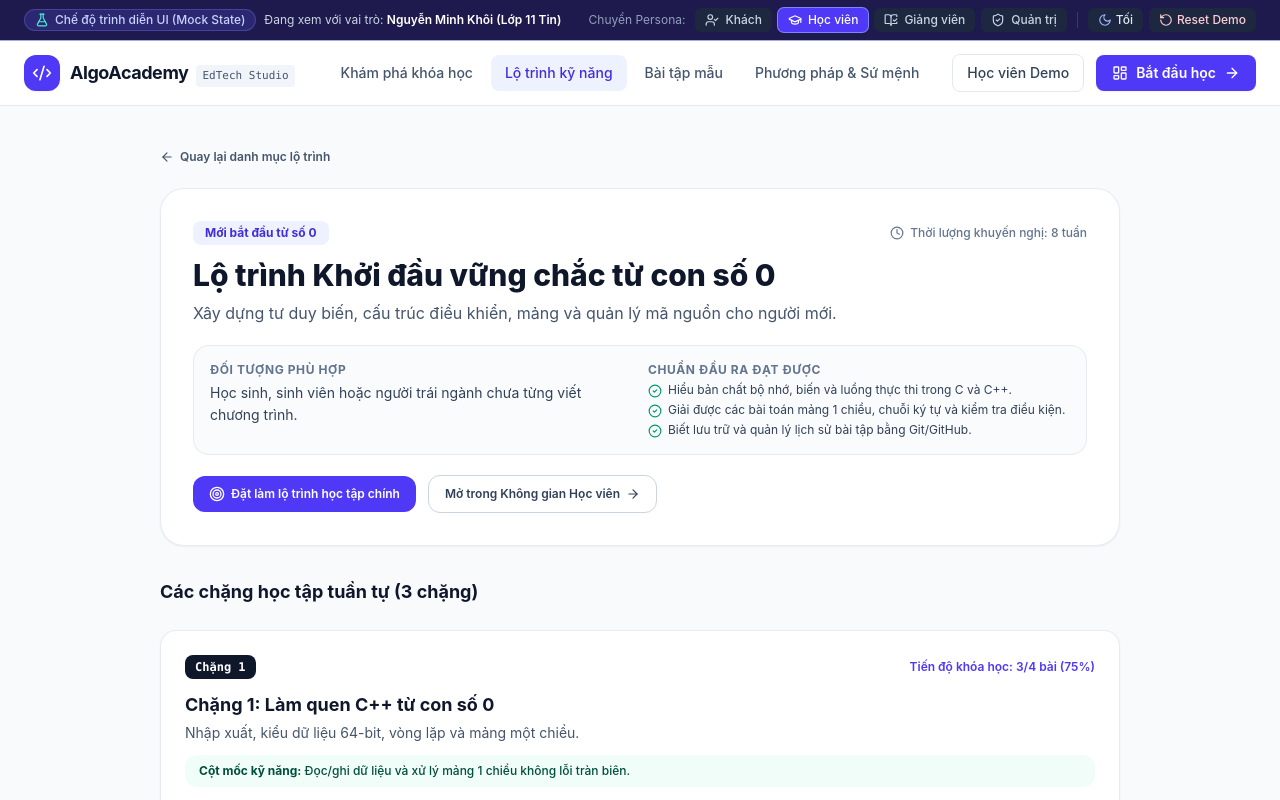
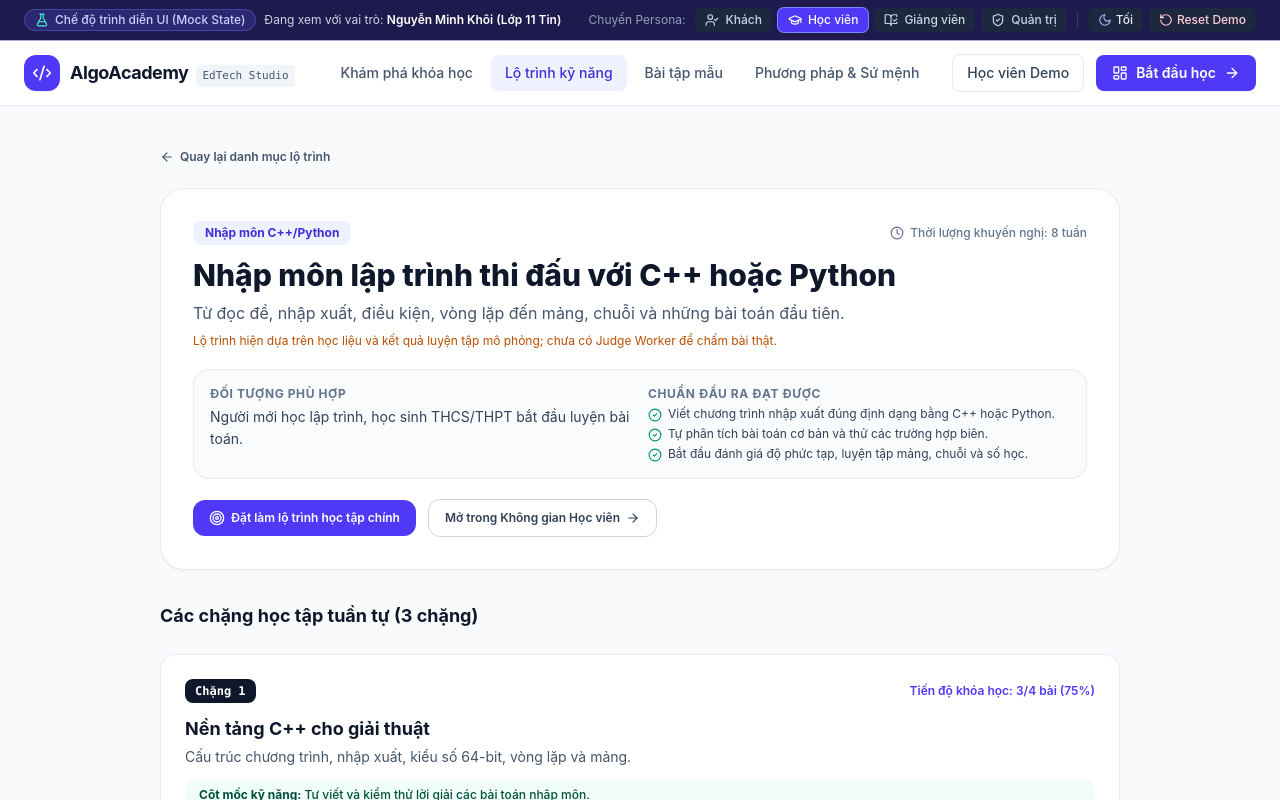
Before and after one commit to tbao4151/web_lap_trinh, a Next.js app: page /lo-trinh/bat-dau-tu-con-so-0 in a window 1280 px wide. Shown: the top 800 px of the page. Built offline with nearby package versions, Linux system fonts and the light colour scheme.

Commit message:
feat: display competitive-only learning tracks in src/app/lo-trinh/[slug]/page.tsx

```diff
--- a/src/app/lo-trinh/[slug]/page.tsx
+++ b/src/app/lo-trinh/[slug]/page.tsx
@@ -11,11 +11,14 @@ import {
   ArrowRight,
   Target,
 } from 'lucide-react';
-import { GOAL_META, ROUTES } from '@/config/brand';
+import { ROUTES } from '@/config/brand';
 import { PublicHeader } from '@/components/layout/PublicHeader';
 import { PublicFooter } from '@/components/layout/PublicFooter';
 import { EmptyState } from '@/components/ui/EmptyState';
-import { SEED_LEARNING_PATHS } from '@/data/ecosystem-seed';
+import {
+  COMPETITIVE_GOAL_META as GOAL_META,
+  resolveCompetitiveLearningPath,
+} from '@/data/competitive-paths';
 import { useAppState } from '@/providers/AppStateProvider';
 import { courseService, problemService } from '@/services';
 
@@ -27,7 +30,7 @@ export default function LearningPathDetailPage({
   const { slug } = use(params);
   const { state, setActiveGoal } = useAppState();
 
-  const path = SEED_LEARNING_PATHS.find((p) => p.slug === slug);
+  const path = resolveCompetitiveLearningPath(slug);
 
   if (!path) {
     return (
@@ -77,6 +80,9 @@ export default function LearningPathDetailPage({
           </h1>
           <p className="mt-2 text-sm text-slate-600 sm:text-base dark:text-slate-300">
             {path.subtitle}
+          </p>
+          <p className="mt-2 text-xs text-amber-700 dark:text-amber-300">
+            Lộ trình hiện dựa trên học liệu và kết quả luyện tập mô phỏng; chưa có Judge Worker để chấm bài thật.
           </p>
 
           <div className="mt-5 grid gap-4 rounded-2xl border border-slate-200/80 bg-slate-50/70 p-4 sm:grid-cols-2 dark:border-slate-800 dark:bg-slate-950">
```
